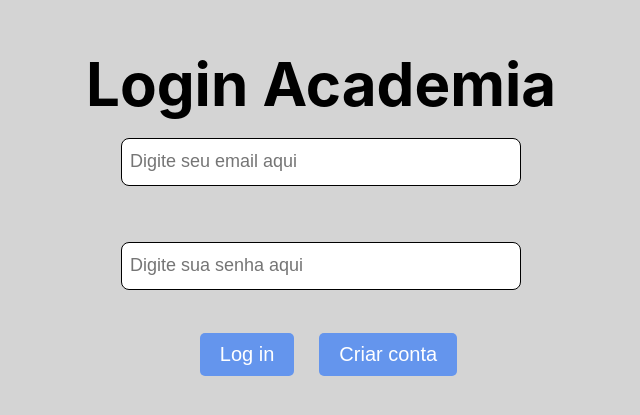
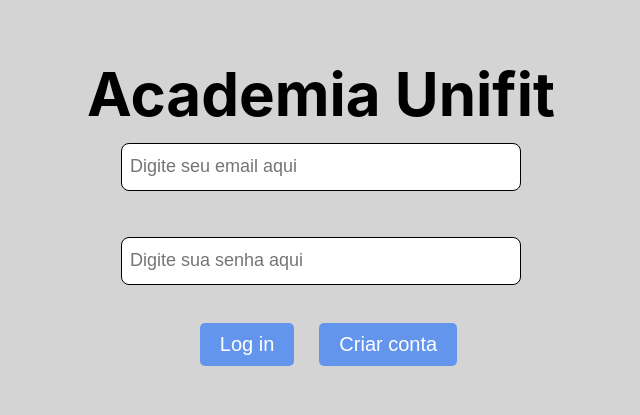
Before and after one commit to Tech-Priest1/frontEndReact, a React (Create React App) app: page /login in a window 1280 px wide. Shown: the part 161-576 px from the top of the page, without its empty margins (319-959 px from the left). Built offline with nearby package versions, Linux system fonts and the light colour scheme.

Commit message:
more minor changes

```diff
--- a/src/App.css
+++ b/src/App.css
@@ -74,7 +74,7 @@
   flex-direction: column;
   align-items: flex-start;
   justify-content: space-between;
-  padding: 10px;
+  padding: 5px;
 }
 
 .inputContainer > .errorLabel {
--- a/src/login/login.js
+++ b/src/login/login.js
@@ -65,7 +65,7 @@ const Login = (props) => {
   return (
     <div className='mainContainer'>
       <div className='titleContainer'>
-        <div>Login Academia</div>
+        <div>Academia Unifit</div>
       </div>
       <div className='inputContainer'>
         <input
```
